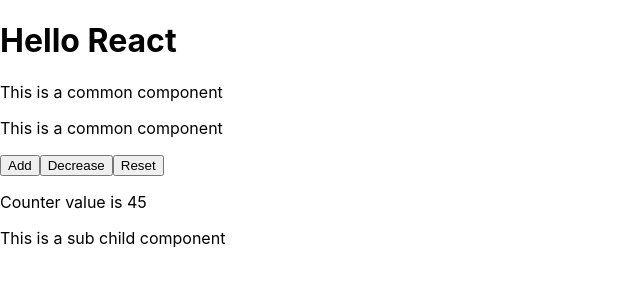
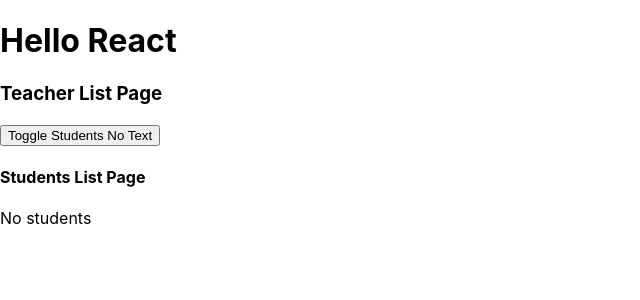
Before and after one commit to jerun276/react_course_2023, a React (Create React App) app: page / in a window 1280 px wide. Shown: the top 300 px of the page, without its empty margins (0-640 px from the left). Built offline with nearby package versions, Linux system fonts and the light colour scheme.

Commit message:
studied props

```diff
--- a/src/App.js
+++ b/src/App.js
@@ -1,16 +1,10 @@
-import ChildComponent from "./components/ChildComponent";
-
-const CommonComponent =()=> {
-  return <p>This is a common component</p>;
-};
+import TeacherPage from "./components/PropsConcept/Teachers";
 
 function App() {
-  return(
+  return (
     <div>
       <h1>Hello React</h1>
-      <CommonComponent/>
-      <CommonComponent/>
-      <ChildComponent/>
+      <TeacherPage />
     </div>
   );
 }
--- /dev/null
+++ b/src/components/PropsConcept/Students.js
@@ -0,0 +1,14 @@
+function StudentsPage(props) {
+
+    const { showStudentsNoText } = props;
+    return (
+        <div>
+            <h4>Students List Page</h4>
+            {showStudentsNoText ? (
+                <p>The no of students in this class is 100</p>
+            ) : <p>No students</p>}
+        </div>
+    )
+}
+
+export default StudentsPage;
--- /dev/null
+++ b/src/components/PropsConcept/Teachers.js
@@ -0,0 +1,25 @@
+import { useState } from "react";
+import StudentsPage from "./Students";
+
+function TeacherPage() {
+
+    const [showStudentsNoText, setShowStudentsNoText] = useState(false);
+
+    function handleToggleText(){
+
+        setShowStudentsNoText(!showStudentsNoText)
+    }
+
+    //console.log(showStudentsNoText);
+
+    return (
+        <div>
+            <h3>Teacher List Page</h3>
+            <button onClick={handleToggleText}>Toggle Students No Text</button>
+            <StudentsPage showStudentsNoText={showStudentsNoText}/>
+
+        </div>
+    )
+}
+
+export default TeacherPage;
```
